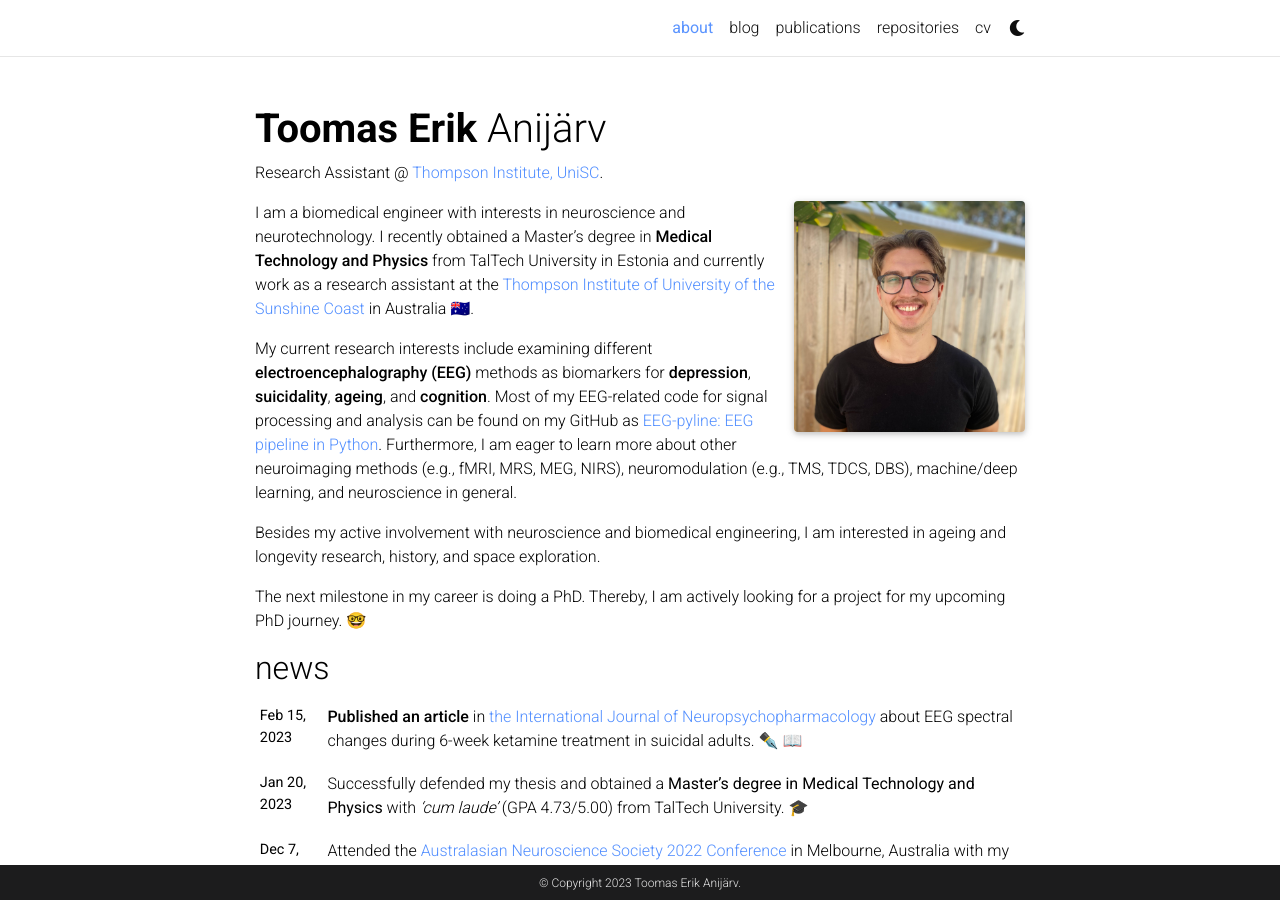
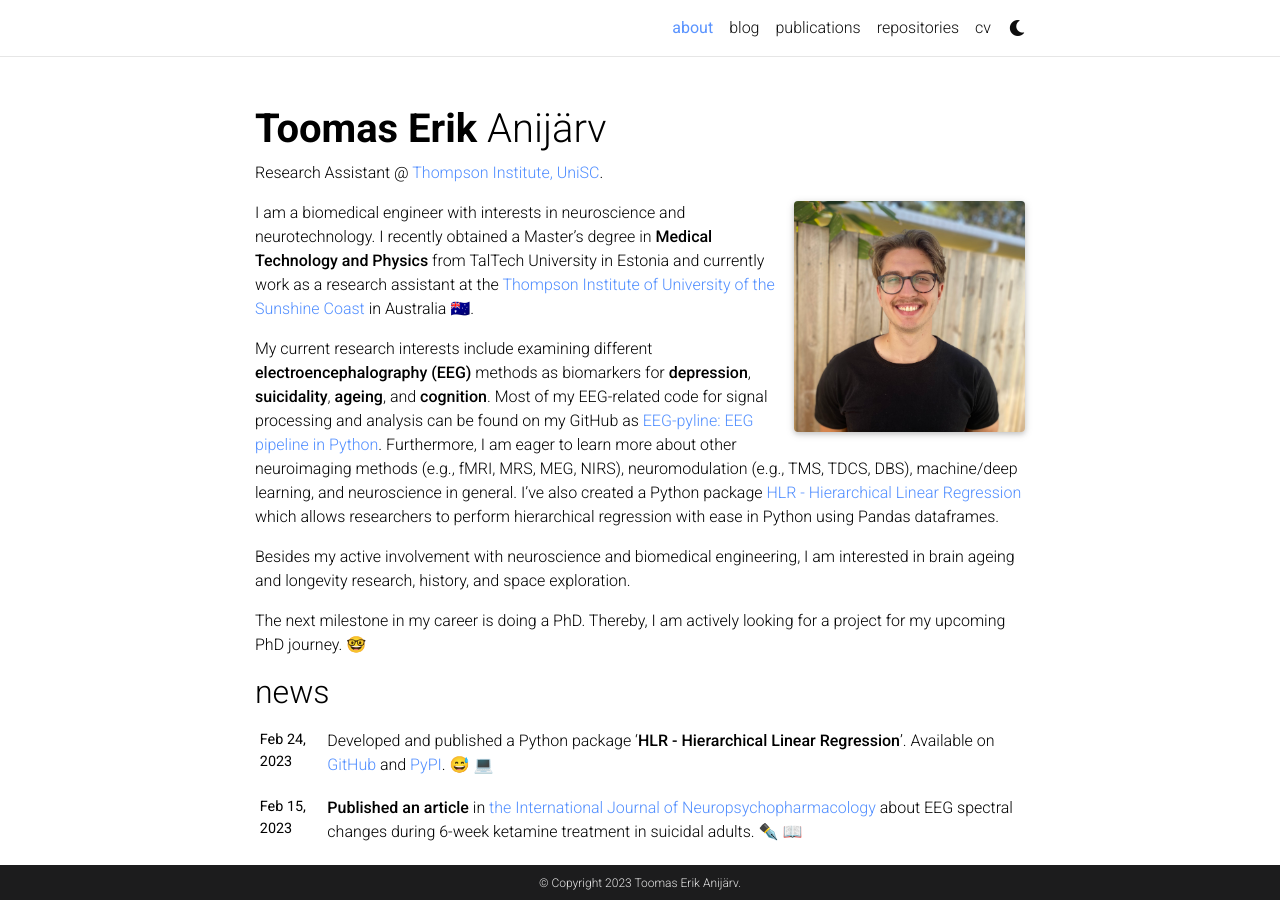
Before and after one commit to teanijarv/teanijarv.github.io, a Jekyll site: the page built from _pages/about.md, in a window 1280 px wide and 900 px high. Built offline with Jekyll 4.4.1, drawn with Linux system fonts in a browser that asks for light colours; full-size pictures stand in for the smaller copies a plugin makes; emoji names are drawn with the system emoji font; comment, search, counter and statistics services are not loaded; a style sheet for code colours, icons or effects is not loaded.

Commit message:
HLR package creation

```diff
--- a/_bibliography/conferences.bib
+++ b/_bibliography/conferences.bib
@@ -20,7 +20,7 @@
   title={1/f and Attention: Examining the Relationship Between Attention and Aperiodic Neural Activity in Resting-State EEG in Ageing},
   year={2022},
   poster={poster_campbell_2022.pdf},
-  selected={true}
+  selected={false}
 }
 
 @INPROCEEDINGS{INPROCEEDINGS,
@@ -30,5 +30,5 @@
   title={Behavioural and neurobiological evidence for low-dose ketamine as a treatment for chronic suicidality},
   year={2022},
   poster={ANS Poster_CyranaGallay.pdf},
-  selected={true}
+  selected={false}
 }
--- a/_data/repositories.yml
+++ b/_data/repositories.yml
@@ -3,6 +3,7 @@ github_users:
 
 my_github_repos:
   - teanijarv/EEG-pyline
+  - teanijarv/HLR
 
 contrib_github_repos:
   - mne-tools/mne-python
--- a/_pages/about.md
+++ b/_pages/about.md
@@ -18,8 +18,8 @@ social: true  # includes social icons at the bottom of the page
 
 I am a biomedical engineer with interests in neuroscience and neurotechnology. I recently obtained a Master's degree in **Medical Technology and Physics** from TalTech University in Estonia and currently work as a research assistant at the [Thompson Institute of University of the Sunshine Coast](https://www.usc.edu.au/thompson-institute) in Australia :australia:.
 
-My current research interests include examining different **electroencephalography (EEG)** methods as biomarkers for **depression**, **suicidality**, **ageing**, and **cognition**. Most of my EEG-related code for signal processing and analysis can be found on my GitHub as [EEG-pyline: EEG pipeline in Python](https://github.com/teanijarv/EEG-pyline/). Furthermore, I am eager to learn more about other neuroimaging methods (e.g., fMRI, MRS, MEG, NIRS), neuromodulation (e.g., TMS, TDCS, DBS), machine/deep learning, and neuroscience in general.
+My current research interests include examining different **electroencephalography (EEG)** methods as biomarkers for **depression**, **suicidality**, **ageing**, and **cognition**. Most of my EEG-related code for signal processing and analysis can be found on my GitHub as [EEG-pyline: EEG pipeline in Python](https://github.com/teanijarv/EEG-pyline/). Furthermore, I am eager to learn more about other neuroimaging methods (e.g., fMRI, MRS, MEG, NIRS), neuromodulation (e.g., TMS, TDCS, DBS), machine/deep learning, and neuroscience in general. I've also created a Python package [HLR - Hierarchical Linear Regression](https://github.com/teanijarv/HLR) which allows researchers to perform hierarchical regression with ease in Python using Pandas dataframes.
 
-Besides my active involvement with neuroscience and biomedical engineering, I am interested in ageing and longevity research, history, and space exploration.
+Besides my active involvement with neuroscience and biomedical engineering, I am interested in brain ageing and longevity research, history, and space exploration.
 
 The next milestone in my career is doing a PhD. Thereby, I am actively looking for a project for my upcoming PhD journey. :nerd_face:
```
Also changed, not shown: _news/announcement_5.md (added, +7 -0 lines).
